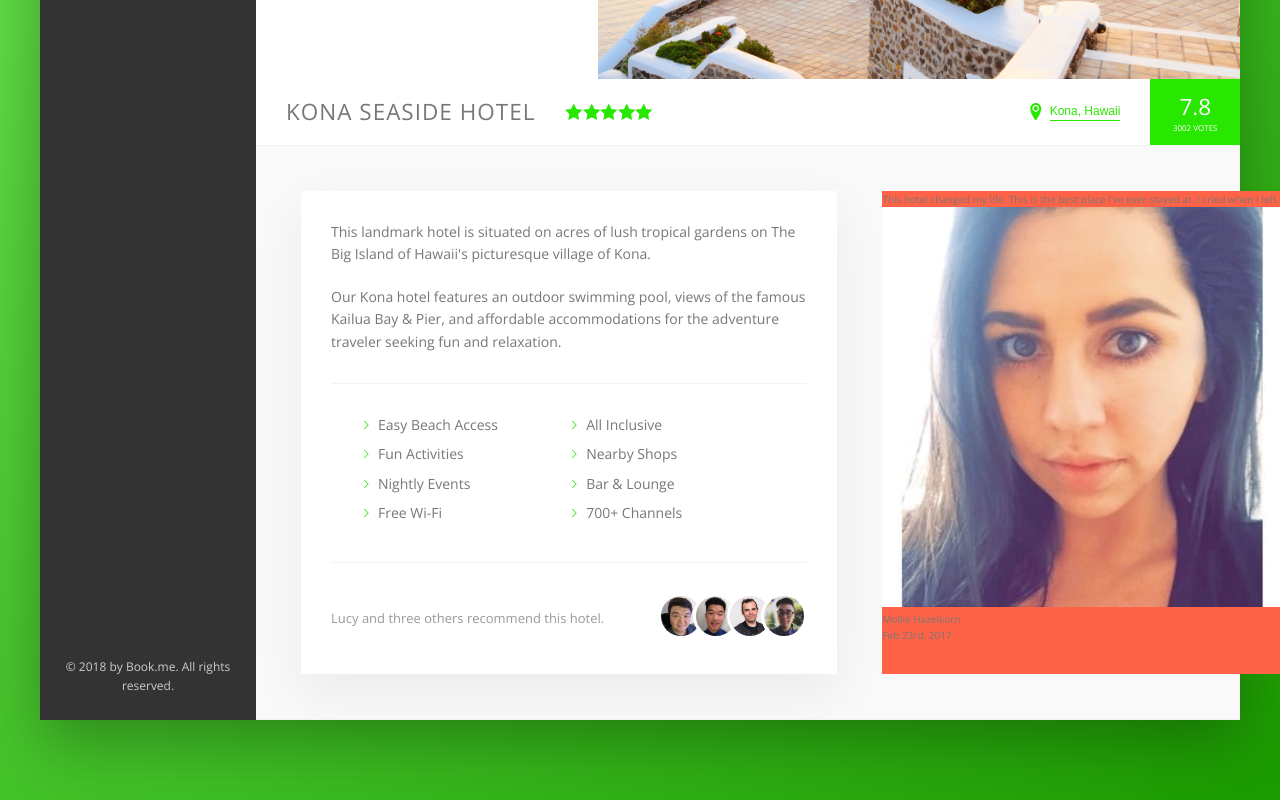
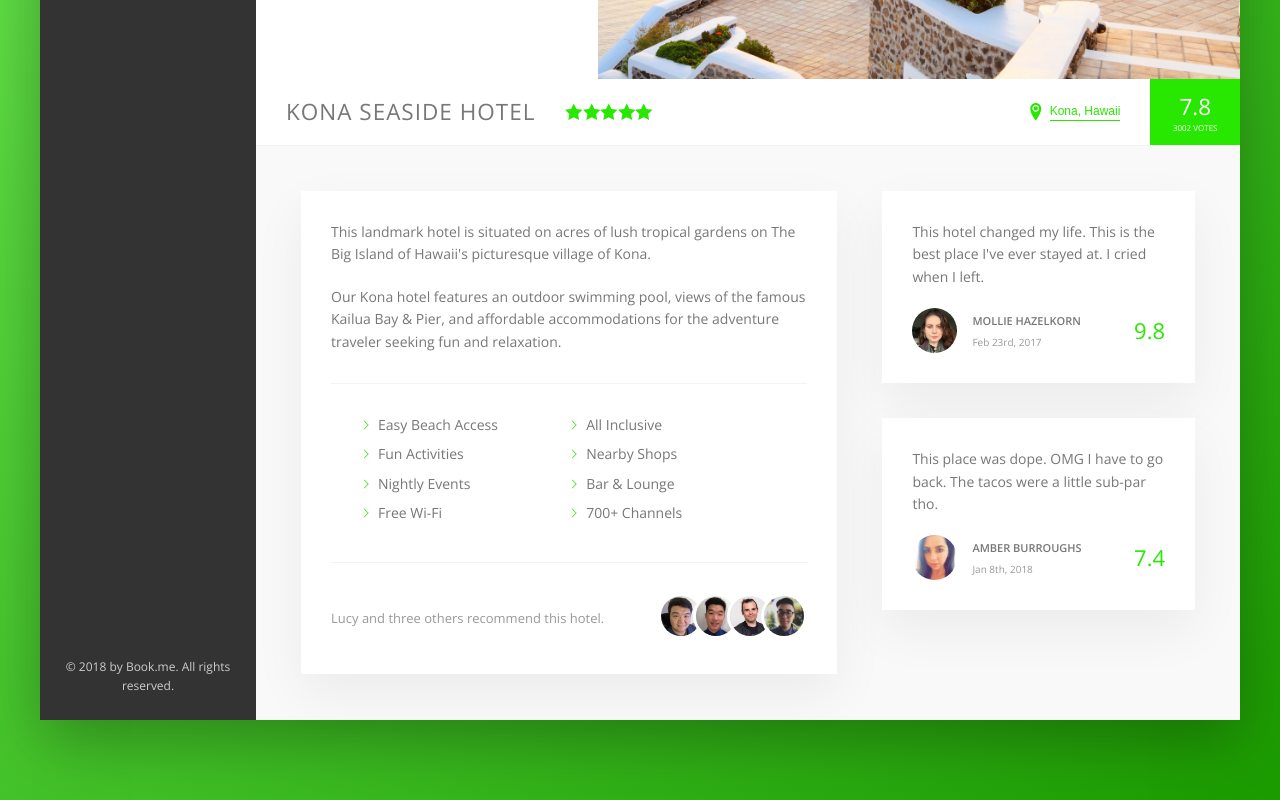
Before and after one commit to SashaPatsel/book.me, a website: page index.html in a window 1280 px wide. Shown: the part 456-1256 px from the top of the page. Drawn offline with nearby package versions, Linux system fonts and the light colour scheme.

Commit message:
finish review component

```diff
--- a/index.html
+++ b/index.html
@@ -167,11 +167,26 @@
                         <figure class="review">
                             <blockquote class="review__text">This hotel changed my life. This is the best place I've ever stayed at. I cried when I left.</blockquote>
                             <figcaption class="review__user">
-                                <img src="img/user-5.jpeg" alt="" class="review__photo">
+                                <img src="img/user-6.jpeg" alt="" class="review__photo">
                                 <div class="review__user-box">
                                     <p class="review__user-name">Mollie Hazelkorn</p>
                                     <p class="review__user-date">Feb 23rd, 2017</p>
                                 </div>
+                                <div class="review__rating">9.8</div>
+
+                            </figcaption>
+                        </figure>
+
+                        <figure class="review">
+                            <blockquote class="review__text">This place was dope. OMG I have to go back. The tacos were a little sub-par tho.</blockquote>
+                            <figcaption class="review__user">
+                                <img src="img/user-5.jpeg" alt="" class="review__photo">
+                                <div class="review__user-box">
+                                    <p class="review__user-name">Amber Burroughs</p>
+                                    <p class="review__user-date">Jan 8th, 2018</p>
+                                </div>
+                                <div class="review__rating">7.4</div>
+
                             </figcaption>
                         </figure>
                     </div>
--- a/sass/_components.scss
+++ b/sass/_components.scss
@@ -434,3 +434,60 @@
 
 
 // ============================================
+
+
+// ============================================
+// REVIEWS
+.review {
+  background-color: white;
+  box-shadow: var(--shadow-light);
+  padding: 3rem;
+  margin-bottom: 3.5rem;
+
+
+  &__text {
+    margin-bottom: 2rem;
+  }
+
+
+  &__photo {
+    height: 4.5rem;
+    width: 4.5rem;
+    border-radius: 100%;
+    margin-right: 1.5rem;
+  }
+
+  &__user {
+    display: flex;
+    align-items: center;
+
+    &-box {
+      display: flex;
+      flex-direction: column;
+      margin-right: auto;
+    }
+
+    &-name {
+      color: var(--grey-dark-2);
+      font-size: 1.1rem;
+      font-weight: 600;
+      text-transform: uppercase;
+      margin-bottom: .4rem;
+    }
+
+    &-date {
+      color: var(--grey-dark-3);
+      font-size: 1rem;
+    }
+
+  }
+
+  &__rating {
+    color: var(--color-primary);
+    font-size: 2.2rem;
+    font-weight: 300;
+  }
+}
+
+
+// ============================================
--- a/sass/_layout.scss
+++ b/sass/_layout.scss
@@ -39,6 +39,7 @@
 }
 
 .details {
+  font-size: 1.4rem;
   display: flex;
   padding: 4.5rem;
   background-color: var(--grey-light-1);
@@ -46,7 +47,6 @@
 }
 
 .description {
-  font-size: 1.4rem;
   background-color: white;
   box-shadow: var(--shadow-light);
   padding: 3rem;
@@ -55,6 +55,5 @@
 }
 
 .user-reviews {
-  background-color: tomato;
   flex: 1;
 }
```
Also changed, not shown: css/style.css.
